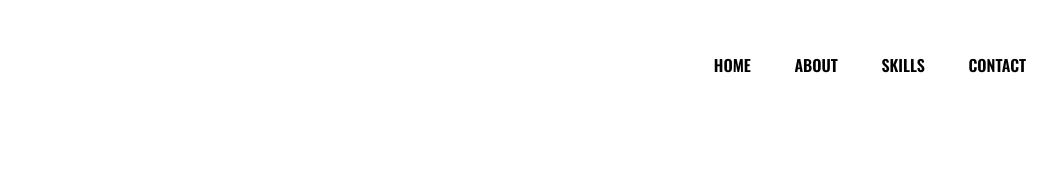
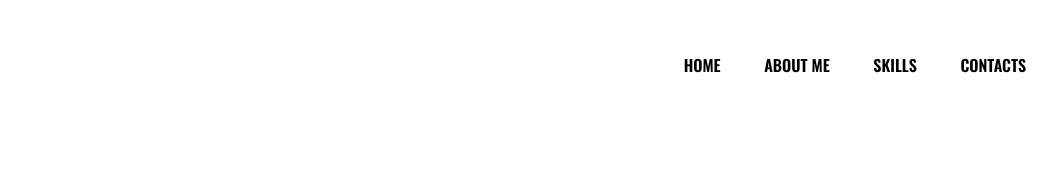
Before and after one commit to Mohamedsabithxz/portfolio, a plain HTML site: page index.html in a window 1280 px wide. Shown: the top 178 px of the page, 234-1280 px from the left. Drawn offline with nearby package versions, Linux system fonts and the light colour scheme; a web font is replaced by a local one.

Commit message:
portfolio v2

```diff
--- a/index.html
+++ b/index.html
@@ -27,9 +27,9 @@ href="https://cdnjs.cloudflare.com/ajax/libs/animate.css/4.1.1/animate.min.css"
         <!-- links -->
         <ul>
             <li class="listithems"><a class="links" href="#home">HOME</a></li>
-            <li class="listithems"><a class="links" href="#about">ABOUT</a></li>
+            <li class="listithems"><a class="links" href="#about">ABOUT ME</a></li>
             <li class="listithems"><a class="links" href="#skill">SKILLS</a></li>
-            <li class="listithems"><a class="links" href="#contact">CONTACT</a></li>
+            <li class="listithems"><a class="links" href="#contact">CONTACTS</a></li>
         </ul>
      </nav>
      <!-- home -->
```
